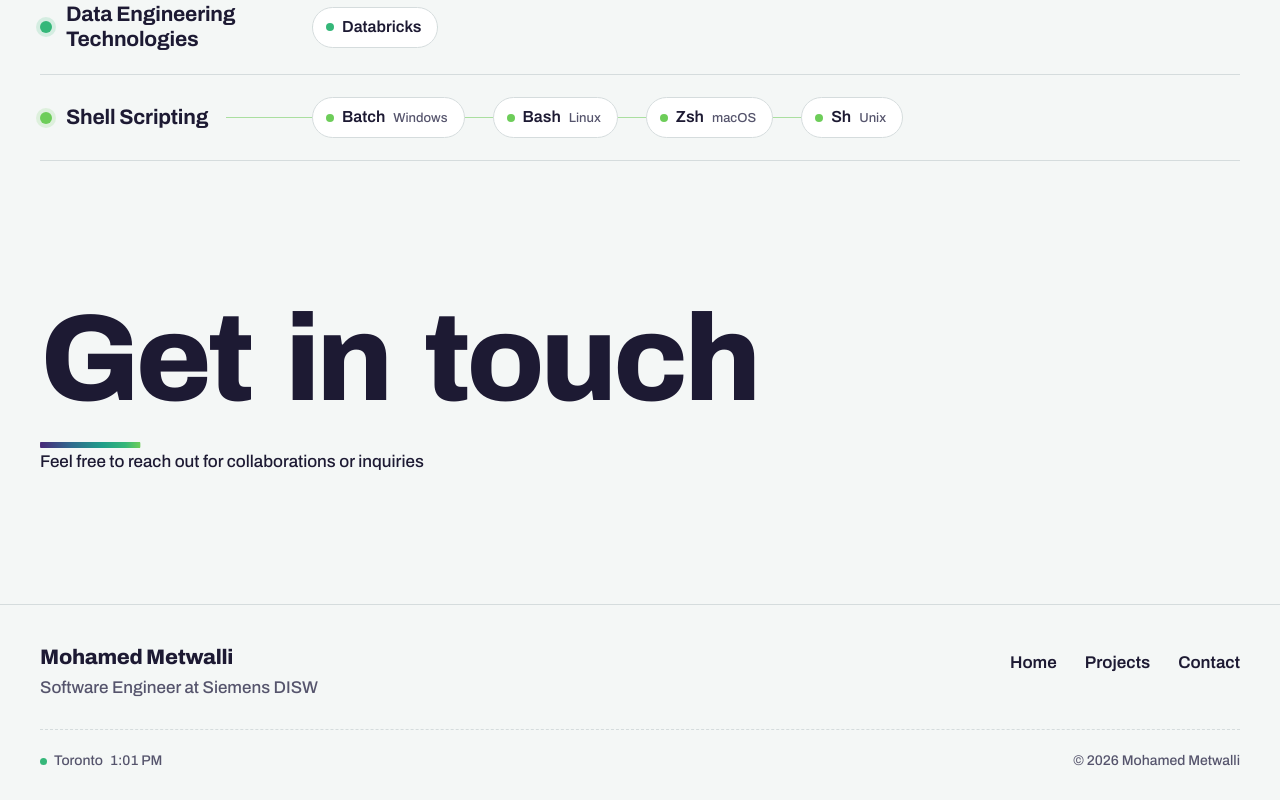
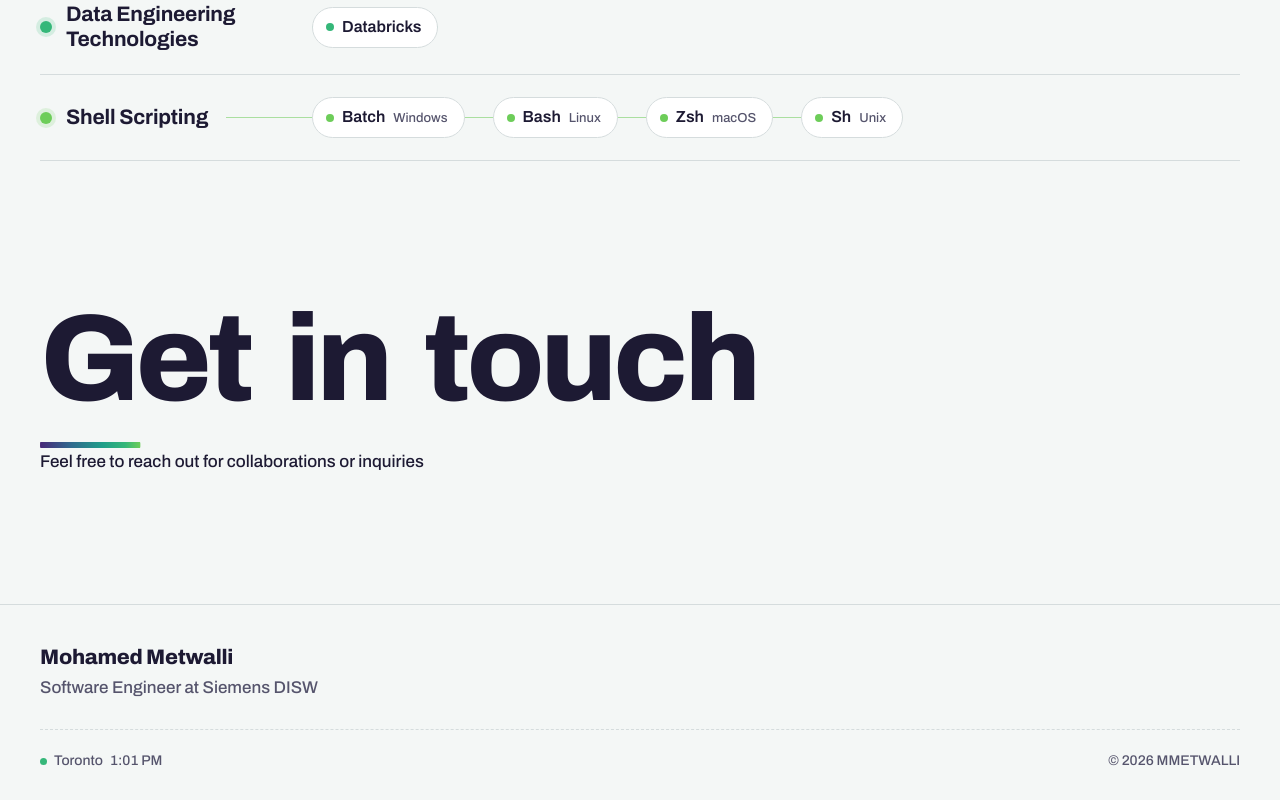
Before and after one commit to mmetwalli96/mmetwalli, a React (Vite) app: page / in a window 1280 px wide. Shown: the part 2054-2854 px from the top of the page. Built offline with nearby package versions, Linux system fonts and the light colour scheme.

Commit message:
Removed the links in the footer to Home, Projects, and Contact as they are redundant

```diff
--- a/src/components/layout/Footer.tsx
+++ b/src/components/layout/Footer.tsx
@@ -1,8 +1,5 @@
-import { Link } from 'react-router';
 import { profile } from '@/data/profile';
 import { LocalTime } from '@/components/ui/LocalTime';
-import { RollText } from '@/components/ui/RollText';
-import { NAV_LINKS } from '@/components/layout/navigation';
 import styles from '@/components/layout/Footer.module.css';
 
 export function Footer() {
@@ -16,22 +13,11 @@ export function Footer() {
           </p>
         </div>
 
-        <nav aria-label="Footer">
-          <ul className={styles.links}>
-            {NAV_LINKS.map((link) => (
-              <li key={link.to}>
-                <Link to={link.to} className={styles.link}>
-                  <RollText text={link.label} />
-                </Link>
-              </li>
-            ))}
-          </ul>
-        </nav>
 
         <div className={styles.bottom}>
           <LocalTime />
           <p>
-            © {new Date().getFullYear()} {profile.name}
+            © {new Date().getFullYear()} {"MMETWALLI"}
           </p>
         </div>
       </div>
```
